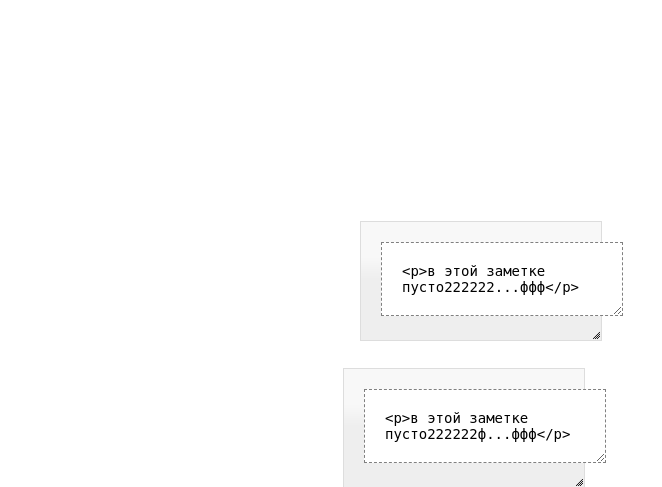
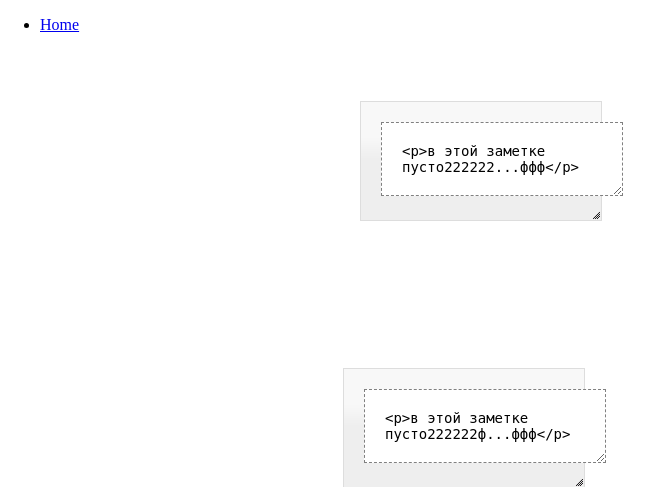
Before and after one commit to alex-maximumweb/alex_notes, a PHP site: page /notes.php?category=1 in a window 1280 px wide. Shown: the top 487 px of the page, without its empty margins (0-662 px from the left). Run offline with PHP 8.4, Linux system fonts and the light colour scheme; data comes from the database, SQL or seed files in the repository; some libraries are stand-ins or nearby versions.

Commit message:
still working on two notes and their positioning

```diff
--- a/notes.php
+++ b/notes.php
@@ -50,13 +50,20 @@
 <style>
 	tr.mceFirst { display: none; }
 </style>
+<div class="topbar">
+	<ul class="navigation">
+		<li><a href="/">Home</a></li>
+	</ul>
+	<div class="status">
+	</div>
+</div>
 <?
 	$sql = mysql_query( "SELECT * FROM `notes_notes` WHERE `note_type` = '".$_GET['category']."'" );
 	while( $row = mysql_fetch_array( $sql, MYSQL_ASSOC ) ) {
 		$row['note_contents'] = str_replace("\n", "<br/>", $row['note_contents']);
 		$row['note_contents'] = str_replace("\t", "<p/>", $row['note_contents']);
 		echo "
-			<div class=\"draggable ui-widget-content note\" style=\"left: ".$row['note_coord_x']."px; top: ".$row['note_coord_y']."px\">
+			<div class=\"draggable ui-widget-content note\" style=\"position: absolute; left: ".$row['note_coord_x']."px; top: ".$row['note_coord_y']."px\">
 				<textarea class=\"note\" id=\"note".$row['note_id']."\">".$row['note_contents']."</textarea>
 			</div>
 		";
```
